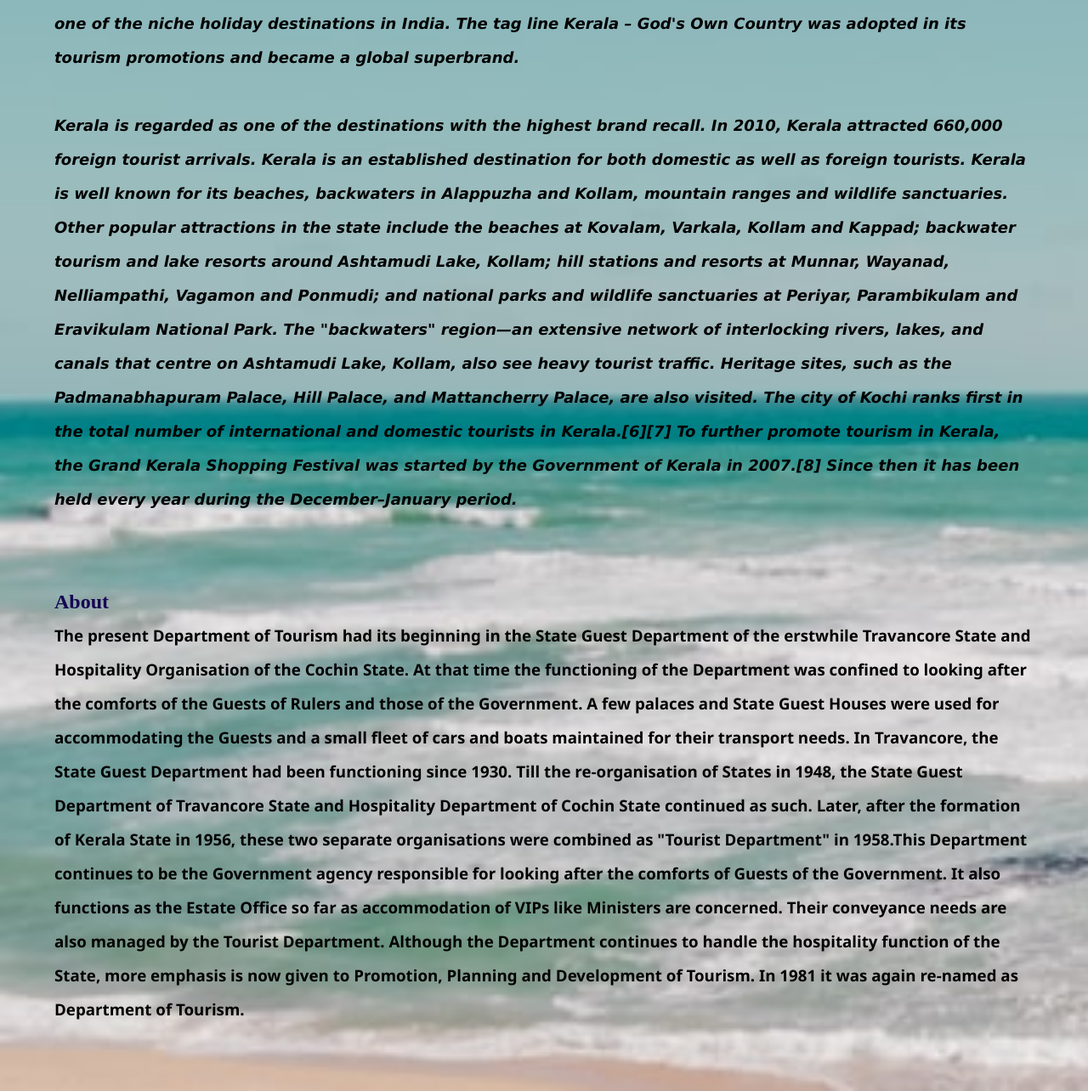
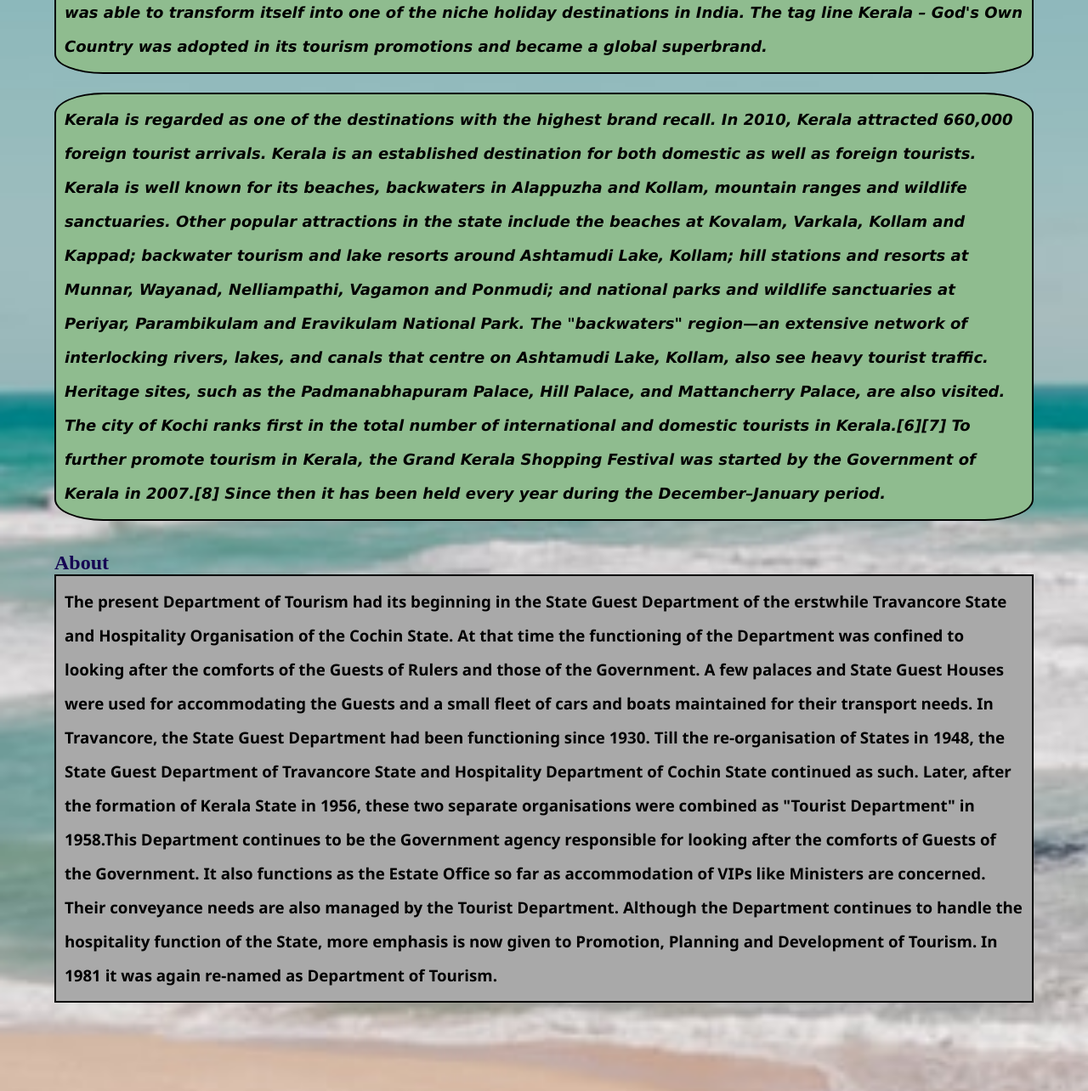
Before and after one commit to akhilpraghav407/FsdTestRepo, a plain HTML site: page assignment/index.html in a window 1280 px wide. Shown: the part 576-1860 px from the top of the page at 85% size. Drawn offline with Linux system fonts and the light colour scheme.

Commit message:
Update style.css

```diff
--- a/assignment/css/style.css
+++ b/assignment/css/style.css
@@ -46,18 +46,37 @@
 	background-color: darkolivegreen;
 	text-align: center;
 }
+.footer{
+    height: 100%;
+    width: 100%;
+    margin-top: 80%;
+	background-color: darkolivegreen;
+	text-align: center;
+}
 .row1{
+	margin-left: 3%;
 	margin-left: 5%;
 	margin-right: 5%;
 	margin-top: 5%;
-	line-height: 2.5rem;
 }
 .para1{
+
+	line-height: 2.5rem;
+	border: 2px solid black;
+	border-radius: 5%;
 	font-size: large;
 	font-family: 'Lucida Sans', 'Lucida Sans Regular', 'Lucida Grande', 'Lucida Sans Unicode', Geneva, Verdana, sans-serif;
 	font-style: oblique;
+	background-color: darkseagreen;
+	padding: 10px;
 }
-.para2{
+ .para2{
+
 	font-family: 'Segoe UI', Tahoma, Geneva, Verdana, sans-serif;
 	font-style: inherit;
+	line-height: 2.5rem;
+	background-color: darkgray;
+	border: 2px solid black;
+	padding: 10px;
+
 }
```
